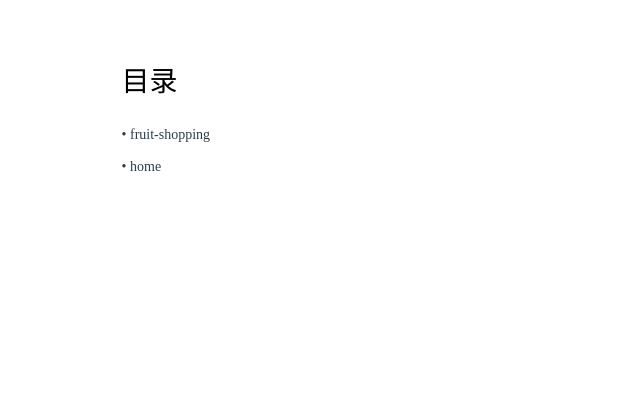
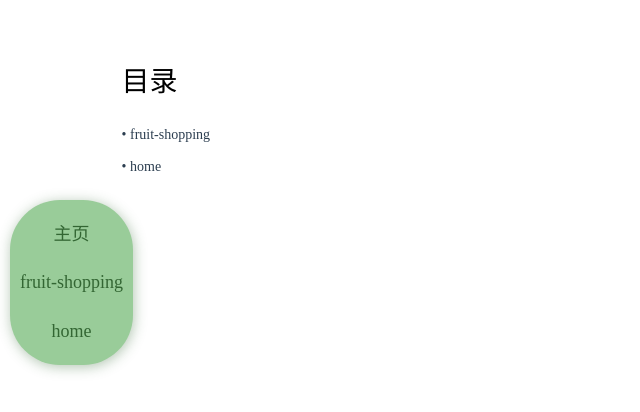
Before and after one commit to wyweb1/lxaboutVue, a Vue app: page /#/ in a window 1280 px wide. Shown: the top 412 px of the page, without its empty margins (0-640 px from the left). Built offline with nearby package versions, Linux system fonts and the light colour scheme.

Commit message:
modify:drag component拖拽功能尝试successful！

```diff
--- a/src/App.vue
+++ b/src/App.vue
@@ -3,7 +3,7 @@
   <div id="app">
     <!-- <img src="./assets/leaf.png"> -->
 
-    <NavLeftStart v-if="isShowNav" />
+    <NavLeftStart v-if="isShowNav"  v-bind:navList="navList"/>
     <!--  路由展示窗口/区域 ：直接子路由展示区域，如果根组件APP为A，则A的孩子B底下还有子路由B-a且B组件也设置router-view了那B-a在B组件的router-view里展示-->
     <router-view/>
 
@@ -27,7 +27,8 @@ export default {
     return{
 
       title:'目录',
-      isShowNav:false,//是否展示侧边导航组件
+      isShowNav:true,//是否展示侧边导航组件
+      navList:store.state.navcatalogolist,
 
     }
   },
@@ -52,6 +53,7 @@ export default {
   beforeUpdate(){
   // 在数据更新之前被调用，发生在虚拟DOM重新渲染和打补丁之前，可以在该钩子中进一步地更改状态，不会触发附加地重渲染过程
    this.isShowNav = store.state.iShowNavCommon;
+   console.log(this.$router,'路由')
   },
   updated(){
   // 更新后，在由于数据更改导致地虚拟DOM重新渲染和打补丁只会调用，调用时，组件DOM已经更新，所以可以执行依赖于DOM的操作，然后在大多是情况下，应该避免在此期间更改状态，因为这可能会导致更新无限循环，该钩子在服务器端渲染期间不被调用
--- a/src/components/CataLogBox.vue
+++ b/src/components/CataLogBox.vue
@@ -6,7 +6,7 @@
 
       <!-- 目录 -->
       <div class="catalogBox">
-        <Catalog v-for="item in catalogolist " :key="item.title" v-bind:list="item"/>
+        <Catalog v-for="item in catalogolist2 " :key="item.title" v-bind:list="item"/>
       </div>
 
 
@@ -36,10 +36,11 @@
       return{
 
         title:'目录',
-        catalogolist:[
-          {title:'fruit-shopping',url:'/fruit'},
-          {title:'home',url:'/home'},
-        ]
+        // catalogolist:[
+        //   {title:'fruit-shopping',url:'/fruit'},
+        //   {title:'home',url:'/home'},
+        // ],
+        catalogolist2:store.state.catalogolist,
       }
     },
     methods:{
@@ -64,7 +65,8 @@
 
     beforeCreate(){//创建前
     // 在实例初始化之后，数据观测和事件配置之前被调用，此时组件的选项对象还未创建，el 和 data 并未初始化，因此无法访问methods， data， computed等上的方法和数据
-    },
+
+  },
     created(){//创建后？
 
     },
@@ -73,13 +75,16 @@
     },
     mounted(){
     // 挂在完成，也就是模板中的HTML渲染到HTML页面中，此时一般可以做一些ajax操作，mounted只会执行一次。
+    store.modifyNavLeftShow(false);
     },
     beforeUpdate(){
     // 在数据更新之前被调用，发生在虚拟DOM重新渲染和打补丁之前，可以在该钩子中进一步地更改状态，不会触发附加地重渲染过程
-    },
+
+  },
     updated(){
     // 更新后，在由于数据更改导致地虚拟DOM重新渲染和打补丁只会调用，调用时，组件DOM已经更新，所以可以执行依赖于DOM的操作，然后在大多是情况下，应该避免在此期间更改状态，因为这可能会导致更新无限循环，该钩子在服务器端渲染期间不被调用
-    },
+
+  },
     beforeDestroy(){
     //销毁前
     // 在实例销毁之前调用，实例仍然完全可用，这一步还可以用this来获取实例，一般在这一步做一些重置的操作，比如清除掉组件中的定时器 和 监听的dom事件
--- a/src/components/NavLeftStart.vue
+++ b/src/components/NavLeftStart.vue
@@ -1,12 +1,16 @@
 <!-- 该组件只在除了CataLogBox的组件外的其他组件显示 -->
 <template>
-    <div id="navBox">
+    <div
+        id="navBox"
+        draggable="true"
+        @dragstart.stop="onDragStart"
+        @dragenter.stop="onDragEnter"
+        @dragend.stop="onDragEnd"
+        ref="navDom"
+        >
         <ul class="navLeft">
-        <li>fruit</li>
-        <li>fruit</li>
-        <li>fruit</li>
-        <li>fruit</li>
-    </ul>
+            <li v-for="item in navList" v-bind:key="item.title" @click="$router.push(item.url)">{{item.title}}</li>
+        </ul>
     </div>
 
 </template>
@@ -20,13 +24,44 @@ import {store} from '../store/store.js'
     export default{
         name:'NavLeftStart',
         props:{
-
+            navList:Array,
         },
         data(){
             return{
                 isFold:false,
                 styleNmae:'navLeft',
                 animNmae:'anmHide'
+            }
+        },
+        methods:{
+            onDragStart(e){//开始拖拽
+                console.log(e,'拖拽开始');
+                let target = e.target;//拖拽对象
+                let mouseXforW = e.clientX;//获取鼠标相对于浏览器的坐标x的位置
+                let mouseHforW = e.clientX;//获取鼠标相对于浏览器的坐标H的位置
+                let mouseXforDom=e.pageX;//获取鼠标相对于整个文档的坐标x
+                let mouseHforDom=e.pageX;//获取鼠标相对于整个文档的坐标h
+
+            },
+            onDragEnter(e){//拖拽中
+                console.log(e,'拖拽中');
+            },
+            onDragEnd(e){//拖拽结束
+                console.log(e,'拖拽结束');
+                // 获取拖拽结束时鼠标的坐标点
+                let target = e.target;//拖拽对象
+                let mouseX = e.clientX;
+                let mouseY = e.clientY;
+
+                // 获取拖拽对象宽度
+                let w = this.$refs.navDom.clientWidth;   // 获取标签属性
+                let h = this.$refs.navDom.clientHeight;
+
+                // this.$refs.navDom.style.left = mouseX - w/2+'px';
+                // this.$refs.navDom.style.top = mouseY - h/2+'px';
+                this.$refs.navDom.style = `left:${mouseX - w/2}px;top:${mouseY - h/2}px`
+
+                console.log(this.$refs.navDom.clientHeight,'pp')
             }
         },
         beforeUpdate(){
@@ -39,15 +74,18 @@ import {store} from '../store/store.js'
 #navBox{
     position: fixed;
     left: 10px;
+    top:200px;
+    z-index: 1000;
 }
 .navLeft{
     list-style: none;
     width: auto;
     height: auto;
     background: #99CC99;
-    border-radius: 30px;
+    border-radius: 50px;
     overflow: hidden;
     transition: all .2s ease-in-out;
+    box-shadow: 1px 2px 13px 0px #33663361;
 }
 .navLeft li{
     padding: 10px;
--- a/src/store/store.js
+++ b/src/store/store.js
@@ -2,8 +2,18 @@
 //相当于全局方法和全局属性
 export const store = {
     state:{//数据
-        iShowNavCommon:true,//侧边导航的显示与隐藏
+        iShowNavCommon:false,//侧边导航的显示与隐藏
+        catalogolist:[//项目目录
+            {title:'fruit-shopping',url:'/fruit'},
+            {title:'home',url:'/home'},
 
+          ],
+          navcatalogolist:[//侧边栏项目目录
+            {title:'主页',url:'/'},
+            {title:'fruit-shopping',url:'/fruit'},
+            {title:'home',url:'/home'},
+
+          ]
 
     },
     modifyNavLeftShow(params){
```
